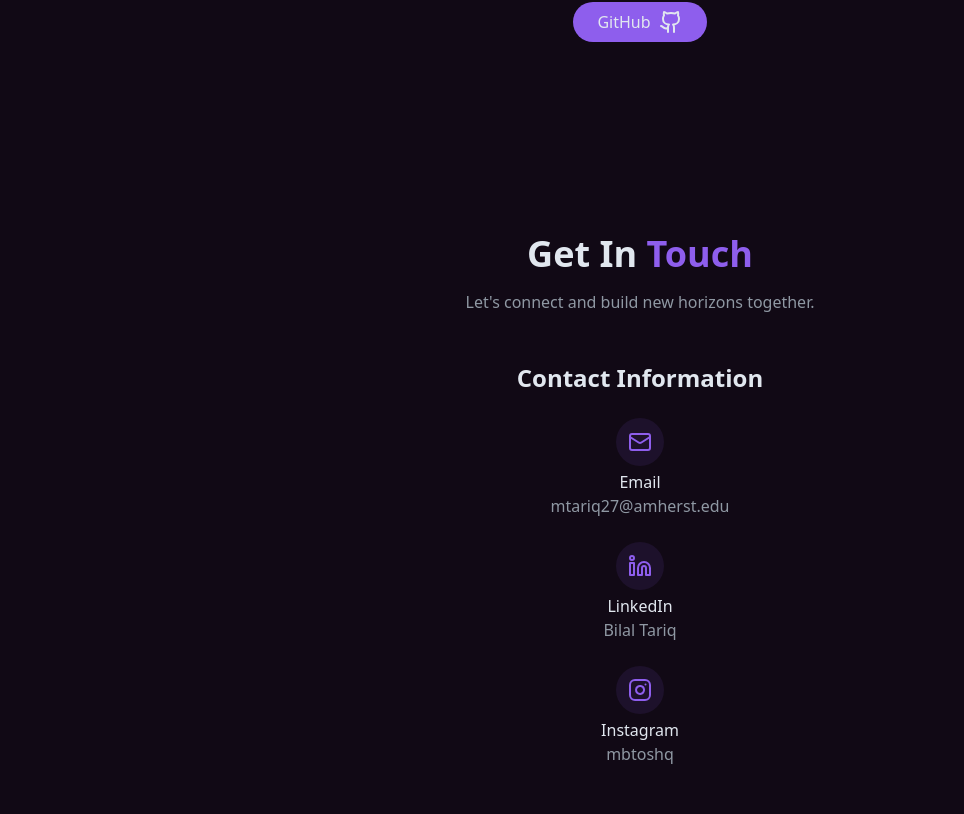
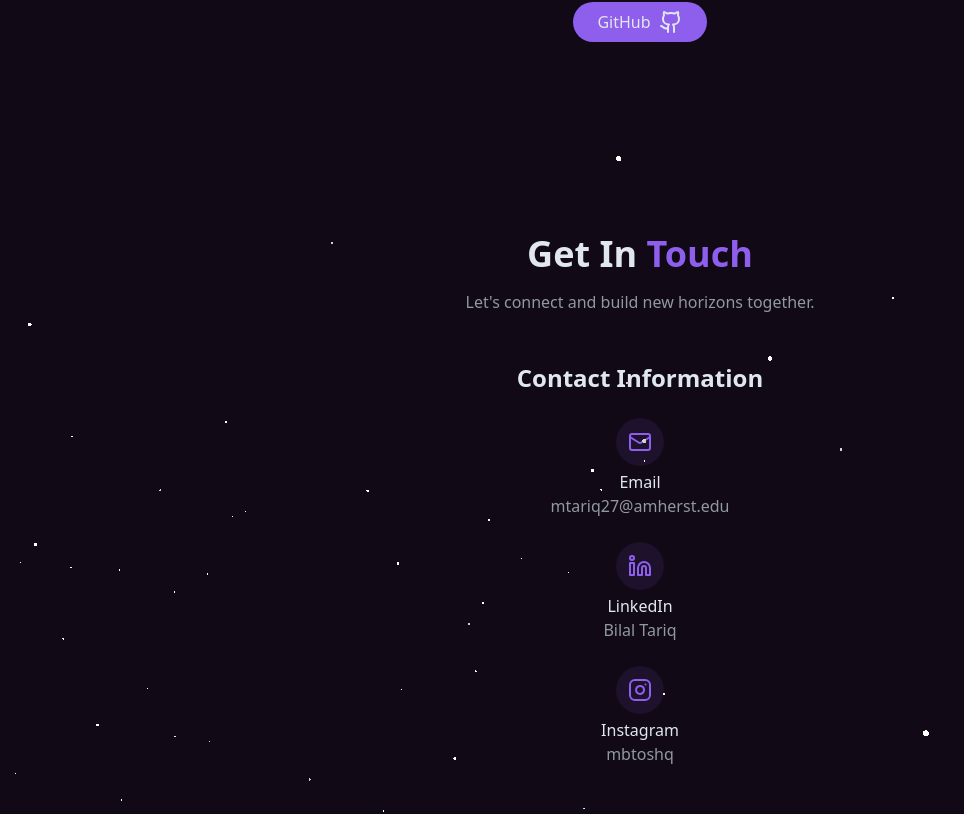
Before and after one commit to bilaltiq/portfolio-website, a React (Vite) app: page / in a window 1280 px wide. Shown: the part 3929-4743 px from the top of the page, without its empty margins (0-964 px from the left). Built offline with nearby package versions, Linux system fonts and the light colour scheme.

Commit message:
stars added

```diff
--- a/src/components/Contact.jsx
+++ b/src/components/Contact.jsx
@@ -1,6 +1,7 @@
 import { Instagram, Linkedin, LucideLinkedin, Mail, MapPin, Send } from "lucide-react"
 import { cn } from "@/lib/utils"
 import { useToast } from "../hooks/use-toast";
+import Particles from "../components/ui/Particles";
 
 export const Contact = () => {
 
@@ -20,6 +21,19 @@
     return (
         <section id="contact"
         className="py-24 px-4 relative bg-secondary/30">
+
+      {/* Background Particles */}
+        <Particles
+            particleColors={['#ffffff', '#ffffff']}
+            particleCount={200}
+            particleSpread={10}
+            speed={0.1}
+            particleBaseSize={100}
+            moveParticlesOnHover={true}
+            alphaParticles={false}
+            disableRotation={false}
+        />
+
         <div className="container mx-auto max-w-5xl">
             <h2 className="text-3xl md:text-4xl font-bold mb-4 text-center">
                 Get In <span className="text-primary"> Touch</span>
--- /dev/null
+++ b/src/components/ui/Particles.css
@@ -0,0 +1,9 @@
+.particles-container {
+  position: absolute; /* sits behind content */
+  top: 0;
+  left: 0;
+  width: 100%;
+  height: 100%;  /* fill section height */
+  z-index: 0;
+  pointer-events: none;
+}
--- /dev/null
+++ b/src/components/ui/Particles.jsx
@@ -0,0 +1,234 @@
+import { useEffect, useRef } from "react";
+import { Renderer, Camera, Geometry, Program, Mesh } from "ogl";
+
+import './Particles.css';
+
+const defaultColors = ["#ffffff", "#ffffff", "#ffffff"];
+
+const hexToRgb = (hex) => {
+  hex = hex.replace(/^#/, "");
+  if (hex.length === 3) {
+    hex = hex.split("").map((c) => c + c).join("");
+  }
+  const int = parseInt(hex, 16);
+  const r = ((int >> 16) & 255) / 255;
+  const g = ((int >> 8) & 255) / 255;
+  const b = (int & 255) / 255;
+  return [r, g, b];
+};
+
+const vertex = /* glsl */ `
+  attribute vec3 position;
+  attribute vec4 random;
+  attribute vec3 color;
+
+  uniform mat4 modelMatrix;
+  uniform mat4 viewMatrix;
+  uniform mat4 projectionMatrix;
+  uniform float uTime;
+  uniform float uSpread;
+  uniform float uBaseSize;
+  uniform float uSizeRandomness;
+
+  varying vec4 vRandom;
+  varying vec3 vColor;
+
+  void main() {
+    vRandom = random;
+    vColor = color;
+
+    vec3 pos = position * uSpread;
+    pos.z *= 10.0;
+
+    vec4 mPos = modelMatrix * vec4(pos, 1.0);
+    float t = uTime;
+    mPos.x += sin(t * random.z + 6.28 * random.w) * mix(0.1, 1.5, random.x);
+    mPos.y += sin(t * random.y + 6.28 * random.x) * mix(0.1, 1.5, random.w);
+    mPos.z += sin(t * random.w + 6.28 * random.y) * mix(0.1, 1.5, random.z);
+
+    vec4 mvPos = viewMatrix * mPos;
+    gl_PointSize = (uBaseSize * (1.0 + uSizeRandomness * (random.x - 0.5))) / length(mvPos.xyz);
+    gl_Position = projectionMatrix * mvPos;
+  }
+`;
+
+const fragment = /* glsl */ `
+  precision highp float;
+
+  uniform float uTime;
+  uniform float uAlphaParticles;
+  varying vec4 vRandom;
+  varying vec3 vColor;
+
+  void main() {
+    vec2 uv = gl_PointCoord.xy;
+    float d = length(uv - vec2(0.5));
+
+    if(uAlphaParticles < 0.5) {
+      if(d > 0.5) {
+        discard;
+      }
+      gl_FragColor = vec4(vColor + 0.2 * sin(uv.yxx + uTime + vRandom.y * 6.28), 1.0);
+    } else {
+      float circle = smoothstep(0.5, 0.4, d) * 0.8;
+      gl_FragColor = vec4(vColor + 0.2 * sin(uv.yxx + uTime + vRandom.y * 6.28), circle);
+    }
+  }
+`;
+
+const Particles = ({
+  particleCount = 200,
+  particleSpread = 10,
+  speed = 0.1,
+  particleColors,
+  moveParticlesOnHover = false,
+  particleHoverFactor = 1,
+  alphaParticles = false,
+  particleBaseSize = 100,
+  sizeRandomness = 1,
+  cameraDistance = 20,
+  disableRotation = false,
+  className,
+}) => {
+  const containerRef = useRef(null);
+  const mouseRef = useRef({ x: 0, y: 0 });
+
+  useEffect(() => {
+    const container = containerRef.current;
+    if (!container) return;
+
+    const renderer = new Renderer({ depth: false, alpha: true });
+    const gl = renderer.gl;
+    container.appendChild(gl.canvas);
+    gl.clearColor(0, 0, 0, 0);
+
+    const camera = new Camera(gl, { fov: 15 });
+    camera.position.set(0, 0, cameraDistance);
+
+    const resize = () => {
+      const width = container.clientWidth;
+      const height = container.clientHeight;
+      renderer.setSize(width, height);
+      camera.perspective({ aspect: gl.canvas.width / gl.canvas.height });
+    };
+    window.addEventListener("resize", resize, false);
+    resize();
+
+    const handleMouseMove = (e) => {
+      const rect = container.getBoundingClientRect();
+      const x = ((e.clientX - rect.left) / rect.width) * 2 - 1;
+      const y = -(((e.clientY - rect.top) / rect.height) * 2 - 1);
+      mouseRef.current = { x, y };
+    };
+
+    if (moveParticlesOnHover) {
+      container.addEventListener("mousemove", handleMouseMove);
+    }
+
+    const count = particleCount;
+    const positions = new Float32Array(count * 3);
+    const randoms = new Float32Array(count * 4);
+    const colors = new Float32Array(count * 3);
+    const palette = particleColors && particleColors.length > 0 ? particleColors : defaultColors;
+
+    for (let i = 0; i < count; i++) {
+      let x, y, z, len;
+      do {
+        x = Math.random() * 2 - 1;
+        y = Math.random() * 2 - 1;
+        z = Math.random() * 2 - 1;
+        len = x * x + y * y + z * z;
+      } while (len > 1 || len === 0);
+      const r = Math.cbrt(Math.random());
+      positions.set([x * r, y * r, z * r], i * 3);
+      randoms.set([Math.random(), Math.random(), Math.random(), Math.random()], i * 4);
+      const col = hexToRgb(palette[Math.floor(Math.random() * palette.length)]);
+      colors.set(col, i * 3);
+    }
+
+    const geometry = new Geometry(gl, {
+      position: { size: 3, data: positions },
+      random: { size: 4, data: randoms },
+      color: { size: 3, data: colors },
+    });
+
+    const program = new Program(gl, {
+      vertex,
+      fragment,
+      uniforms: {
+        uTime: { value: 0 },
+        uSpread: { value: particleSpread },
+        uBaseSize: { value: particleBaseSize },
+        uSizeRandomness: { value: sizeRandomness },
+        uAlphaParticles: { value: alphaParticles ? 1 : 0 },
+      },
+      transparent: true,
+      depthTest: false,
+    });
+
+    const particles = new Mesh(gl, { mode: gl.POINTS, geometry, program });
+
+    let animationFrameId;
+    let lastTime = performance.now();
+    let elapsed = 0;
+
+    const update = (t) => {
+      animationFrameId = requestAnimationFrame(update);
+      const delta = t - lastTime;
+      lastTime = t;
+      elapsed += delta * speed;
+
+      program.uniforms.uTime.value = elapsed * 0.001;
+
+      if (moveParticlesOnHover) {
+        particles.position.x = -mouseRef.current.x * particleHoverFactor;
+        particles.position.y = -mouseRef.current.y * particleHoverFactor;
+      } else {
+        particles.position.x = 0;
+        particles.position.y = 0;
+      }
+
+      if (!disableRotation) {
+        particles.rotation.x = Math.sin(elapsed * 0.0002) * 0.1;
+        particles.rotation.y = Math.cos(elapsed * 0.0005) * 0.15;
+        particles.rotation.z += 0.01 * speed;
+      }
+
+      renderer.render({ scene: particles, camera });
+    };
+
+    animationFrameId = requestAnimationFrame(update);
+
+    return () => {
+      window.removeEventListener("resize", resize);
+      if (moveParticlesOnHover) {
+        container.removeEventListener("mousemove", handleMouseMove);
+      }
+      cancelAnimationFrame(animationFrameId);
+      if (container.contains(gl.canvas)) {
+        container.removeChild(gl.canvas);
+      }
+    };
+    // eslint-disable-next-line react-hooks/exhaustive-deps
+  }, [
+    particleCount,
+    particleSpread,
+    speed,
+    moveParticlesOnHover,
+    particleHoverFactor,
+    alphaParticles,
+    particleBaseSize,
+    sizeRandomness,
+    cameraDistance,
+    disableRotation,
+  ]);
+
+  return (
+    <div
+      ref={containerRef}
+      className={`particles-container ${className}`}
+    />
+  );
+};
+
+export default Particles;
```
Also changed, not shown: 1 other file (tests, documents, lock files or other folders).
